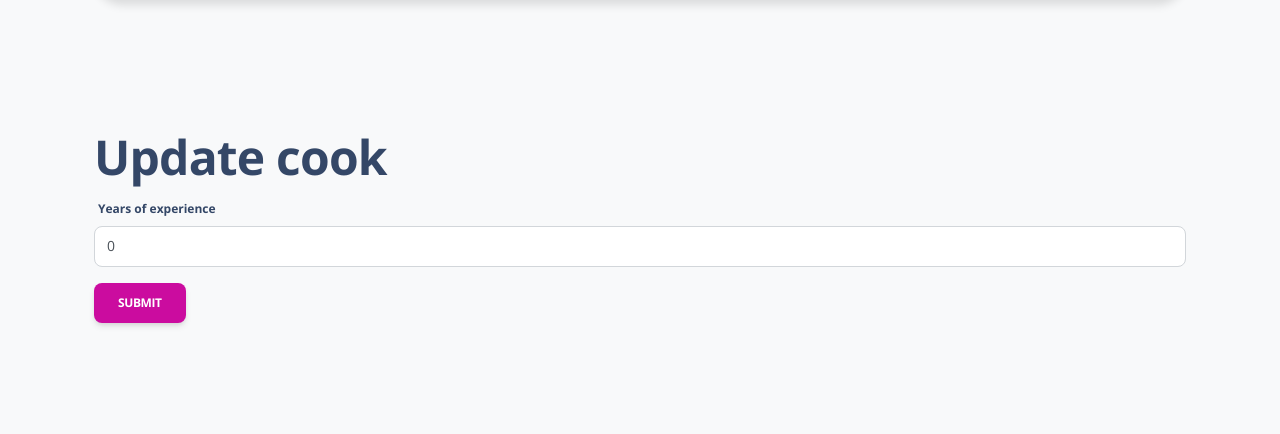
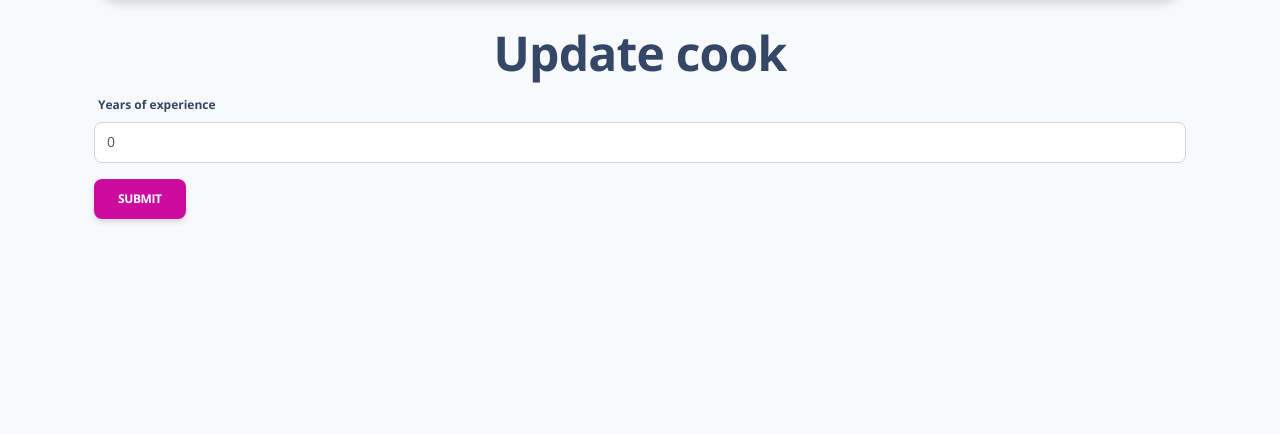
Before and after one commit to artemgrishko/restaurant-kitchen-service, a Django app: page /cooks/1/update in a window 1280 px wide. Shown: the part 73-507 px from the top of the page. Run offline with Django 5.2, Linux system fonts and the light colour scheme; the visitor is signed in with stand-in values (Sample User, id 1); data comes from the database, SQL or seed files in the repository; some libraries are stand-ins or nearby versions.

Commit message:
centered the text on the pages of updating

```diff
--- a/restaurant/forms.py
+++ b/restaurant/forms.py
@@ -4,7 +4,7 @@ from django.contrib.auth.forms import UserCreationForm
 from restaurant.models import Cook
 
 
-class CookCreationForm(forms.ModelForm):
+class CookCreationForm(UserCreationForm):
     class Meta(UserCreationForm.Meta):
         model = Cook
         fields = UserCreationForm.Meta.fields + ("years_of_experience", "first_name", "last_name",)
--- a/templates/restaurant/cook_form.html
+++ b/templates/restaurant/cook_form.html
@@ -21,12 +21,12 @@
     <div class="container">
       <div class="row">
         <div class="col-12 mx-auto">
-          <div class="row py-lg-7 py-5">
-              <div class="d-flex justify-content-between align-items-center mb-2">
                 <h4 class="mb-0"></h4>
               </div>
               <p class="text-lg mb-0">
-              <h1>{{ object|yesno:"Update,Create" }} cook</h1>
+              <div class="text-center">
+                <h1>{{ object|yesno:"Update,Create" }} cook</h1>
+              </div>
                 <form action="" method="post">
                   {% csrf_token %}
                   {{ form|crispy }}
@@ -34,8 +34,6 @@
                 </form>
             </div>
           </div>
-        </div>
-      </div>
   </section>
 
 {% endblock content %}
--- a/templates/restaurant/cook_list.html
+++ b/templates/restaurant/cook_list.html
@@ -21,8 +21,6 @@
     <div class="container">
       <div class="row">
         <div class="col-12 mx-auto">
-          <div class="row py-lg-7 py-5">
-              <div class="d-flex justify-content-between align-items-center mb-2">
           <h4 class="mb-0"></h4>
           </div>
             <p class="text-lg mb-0">
@@ -58,8 +56,6 @@
               {% endif %}
           </div>
         </div>
-        </div>
-      </div>
   </section>
 
 {% endblock content %}
--- a/templates/restaurant/dish_form.html
+++ b/templates/restaurant/dish_form.html
@@ -21,11 +21,11 @@
     <div class="container">
       <div class="row">
         <div class="col-12 mx-auto">
-          <div class="row py-lg-7 py-5">
-              <div class="d-flex justify-content-between align-items-center mb-2">
                 <h4 class="mb-0"></h4>
               </div>
+              <div class="text-center">
                 <h1>{{ object|yesno:"Update,Create" }} dish</h1>
+              </div>
                 <form action="" method="post">
                   {% csrf_token %}
                   {{ form|crispy }}
@@ -33,8 +33,6 @@
                 </form>
             </div>
           </div>
-        </div>
-      </div>
   </section>
 
 {% endblock content %}
--- a/templates/restaurant/dish_list.html
+++ b/templates/restaurant/dish_list.html
@@ -21,8 +21,6 @@
     <div class="container">
       <div class="row">
         <div class="col-12 mx-auto">
-          <div class="row py-lg-7 py-5">
-              <div class="d-flex justify-content-between align-items-center mb-2">
           <h4 class="mb-0"></h4>
             </div>
             <div class="text-center">
@@ -57,8 +55,6 @@
             {% endif %}
           </div>
         </div>
-        </div>
-      </div>
   </section>
 
 {% endblock content %}
--- a/templates/restaurant/dish_types_form.html
+++ b/templates/restaurant/dish_types_form.html
@@ -23,7 +23,9 @@
               <div class="d-flex justify-content-between align-items-center mb-2">
                 <h4 class="mb-0"></h4>
               </div>
+              <div class="text-center">
                 <h1>{{ object|yesno:"Update,Create" }} dish type</h1>
+              </div>
                 <form action="" method="post">
                   {% csrf_token %}
                   {{ form|crispy }}
--- a/templates/restaurant/dish_types_list.html
+++ b/templates/restaurant/dish_types_list.html
@@ -19,8 +19,6 @@
     <div class="container">
       <div class="row">
         <div class="col-12 mx-auto">
-          <div class="row py-lg-7 py-5">
-              <div class="d-flex justify-content-between align-items-center mb-2">
           <h4 class="mb-0"></h4>
             </div>
             <p class="text-lg mb-0">
@@ -56,8 +54,6 @@
               {% endif %}
           </div>
         </div>
-        </div>
-      </div>
   </section>
 
 {% endblock content %}
```
Lines whose indentation alone changed are shown as unchanged.
